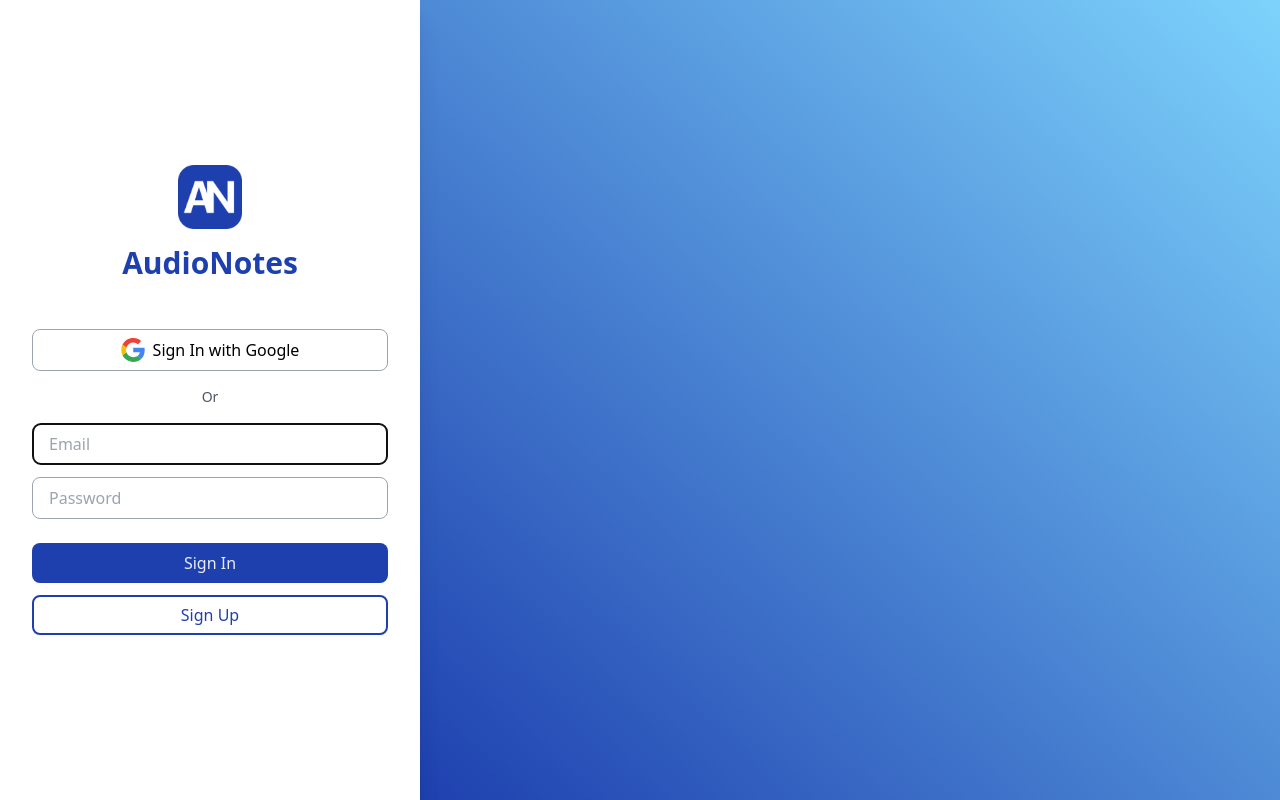
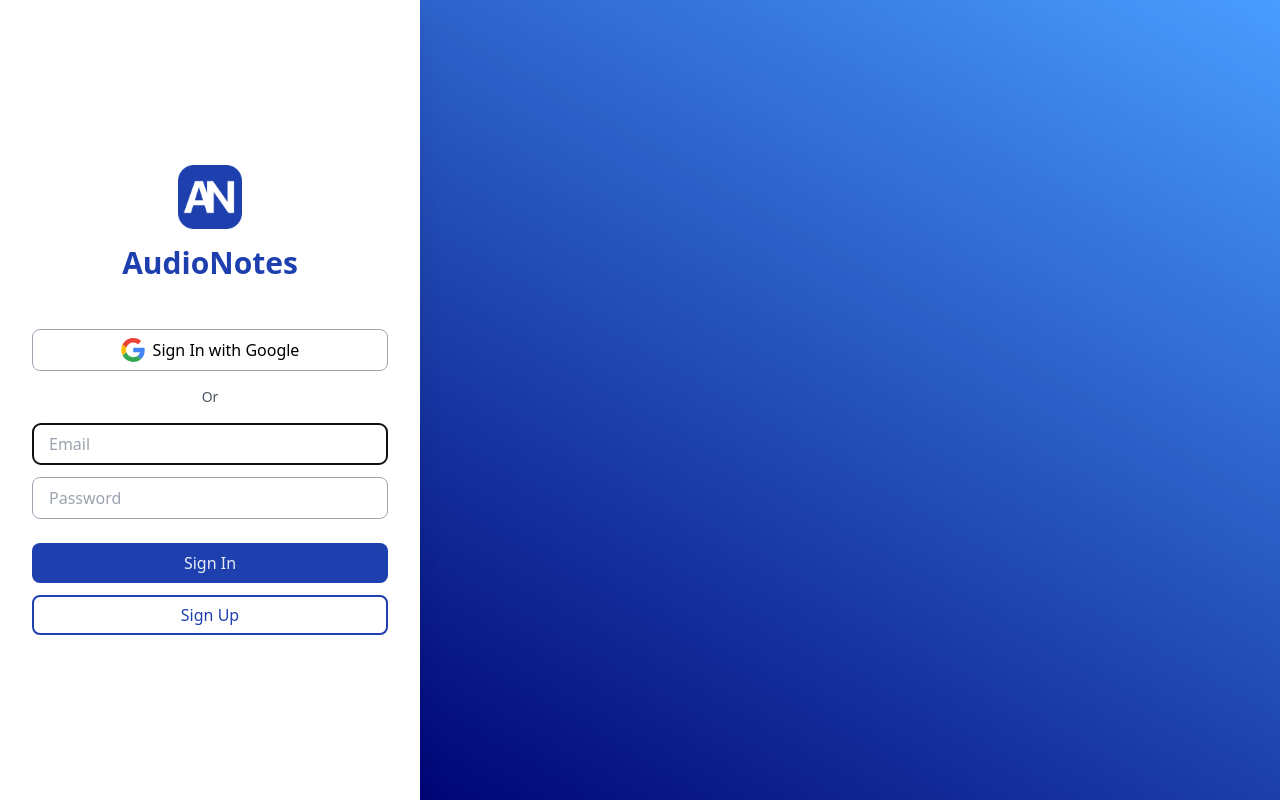
Before and after one commit to adikul358/audionotes, a Next.js app: page /signin in a window 1280 px wide. Built offline with nearby package versions, Linux system fonts and the light colour scheme.

Commit message:
UI Fixes

```diff
--- a/app/page.tsx
+++ b/app/page.tsx
@@ -1,7 +1,7 @@
 export default async function Index() {
   return (
-    <div className="h-screen flex flex-col items-center justify-center bg-home-gradient">
-      <img src="/home-logo.svg" alt="" className="h-64 mb-12" />
+    <div className="h-screen flex flex-col items-center justify-center bg-home-gradient px-12">
+      <img src="/home-logo.svg" alt="" className="h-64 max-md:h-48 mb-12 -ml-6" />
 
       <a href="/signin">
         <button className="bg-white text-blue-800 hover:text-white hover:bg-blue-800 rounded-xl font-semibold px-6 py-2 text-lg hover:shadow-white/50 shadow-black/30 shadow-xl ease-out duration-300 transition-all">Get Started</button>
--- a/app/signin/page.tsx
+++ b/app/signin/page.tsx
@@ -132,7 +132,7 @@
           </form>
         </div>
       </div>
-      <div className="w-full h-screen bg-gradient-to-tr from-blue-800 to-sky-300 z-0"></div>
+      <div className="w-full h-screen bg-home-gradient z-0"></div>
     </div>
   );
 }
```
